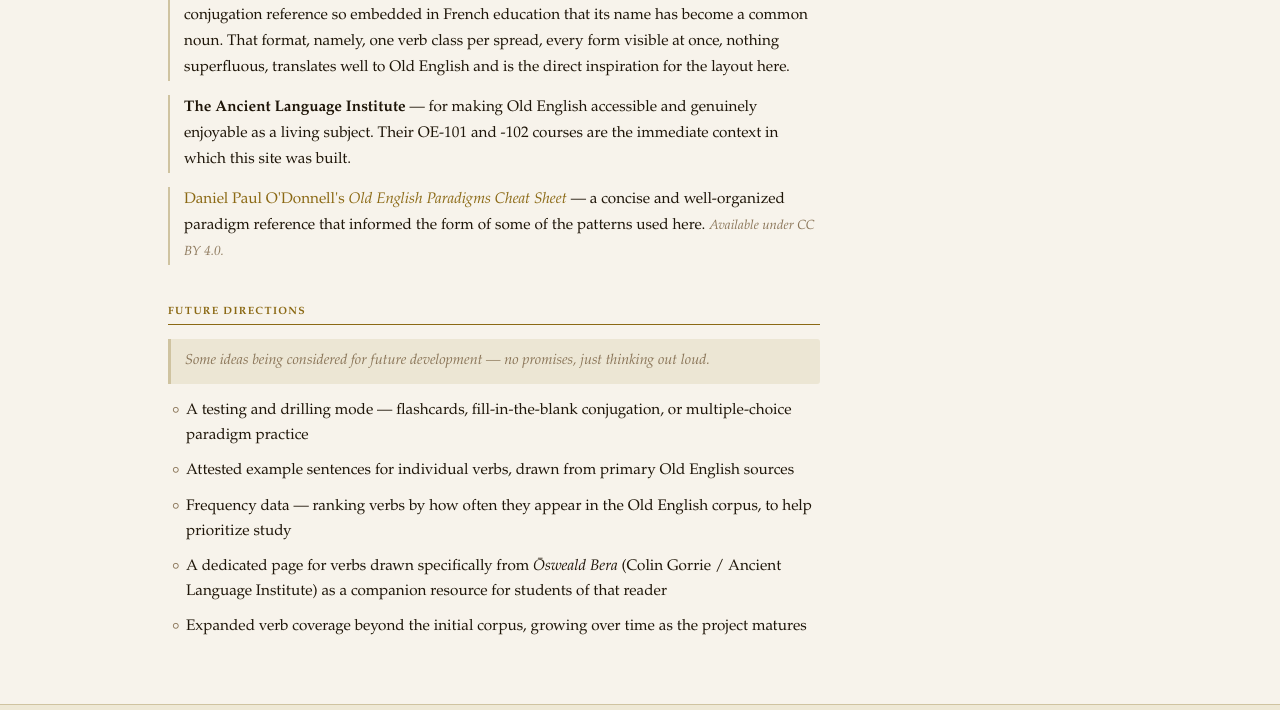
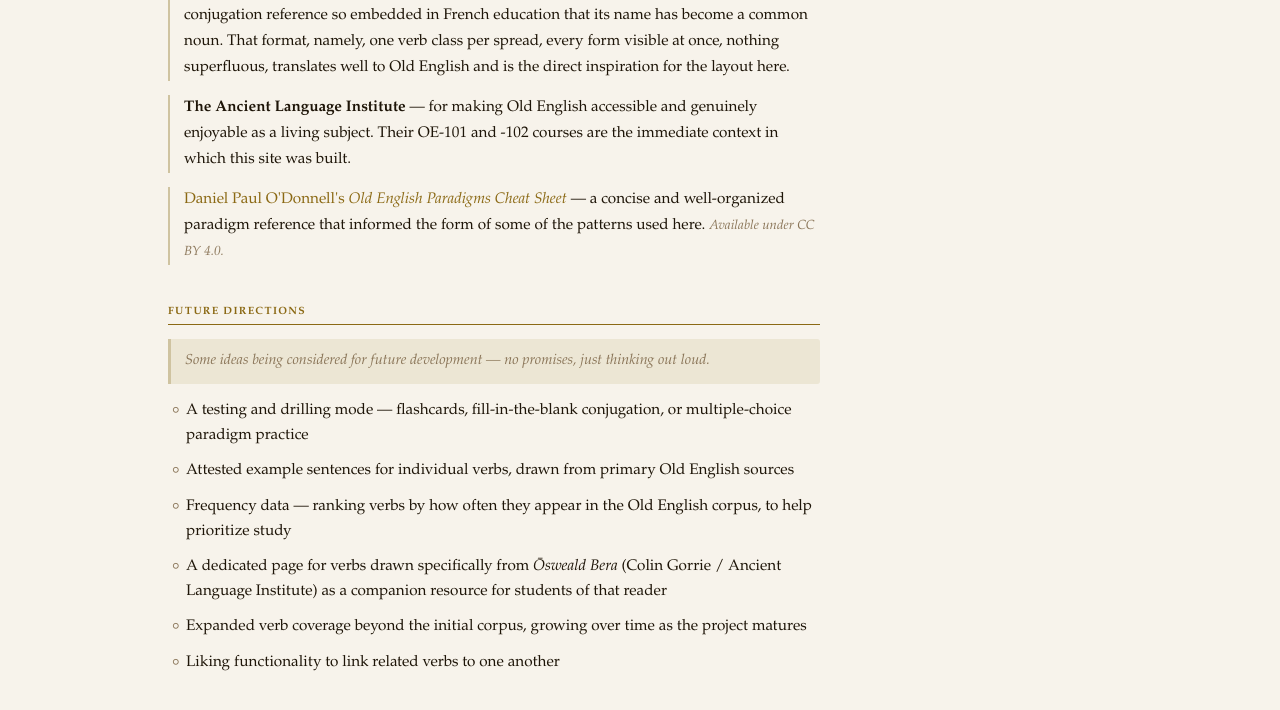
Before and after one commit to s-g-mo/old-english-verba, a plain HTML site: page about.html in a window 1280 px wide. Shown: the part 657-1367 px from the top of the page. Drawn offline with Linux system fonts and the light colour scheme.

Commit message:
add note to future directions about linking

```diff
--- a/about.html
+++ b/about.html
@@ -311,6 +311,7 @@
             <li>A dedicated page for verbs drawn specifically from <em>Ōsweald Bera</em> (Colin Gorrie / Ancient
               Language Institute) as a companion resource for students of that reader</li>
             <li>Expanded verb coverage beyond the initial corpus, growing over time as the project matures</li>
+            <li>Liking functionality to link related verbs to one another</li>
           </ul>
         </section>
 
@@ -343,10 +344,13 @@
           <div class="inset-title">Quick Links</div>
           <ul class="ql-list">
             <li><a href="verbs.html">Browse verb conjugations →</a></li>
-            <li><a href="https://people.uleth.ca/~daniel.odonnell/" target="_blank" rel="noopener">O'Donnell cheat sheet ↗</a></li>
-            <li><a href="https://ancientlanguage.com" target="_blank" rel="noopener">Ancient Language Institute ↗</a></li>
+            <li><a href="https://people.uleth.ca/~daniel.odonnell/" target="_blank" rel="noopener">O'Donnell cheat sheet
+                ↗</a></li>
+            <li><a href="https://ancientlanguage.com" target="_blank" rel="noopener">Ancient Language Institute ↗</a>
+            </li>
             <li><a href="mailto:steve@oldenglishverbs.com">Contact the author →</a></li>
-            <li><a href="https://github.com/s-g-mo/old-english-verba" target="_blank" rel="noopener">GitHub repository ↗</a></li>
+            <li><a href="https://github.com/s-g-mo/old-english-verba" target="_blank" rel="noopener">GitHub repository
+                ↗</a></li>
           </ul>
         </div>
 
```
